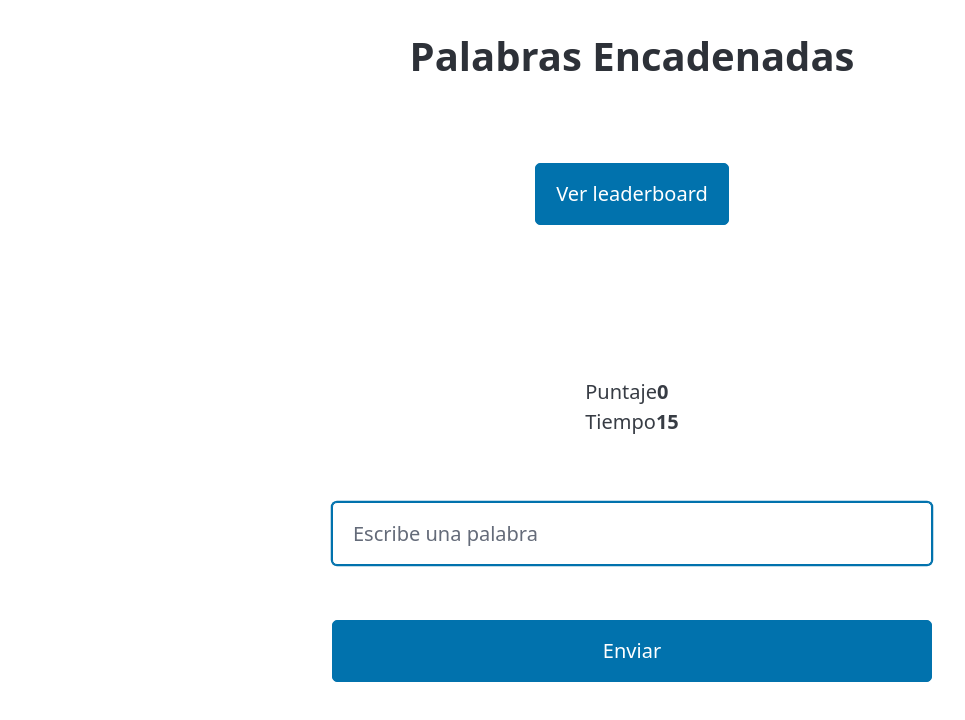
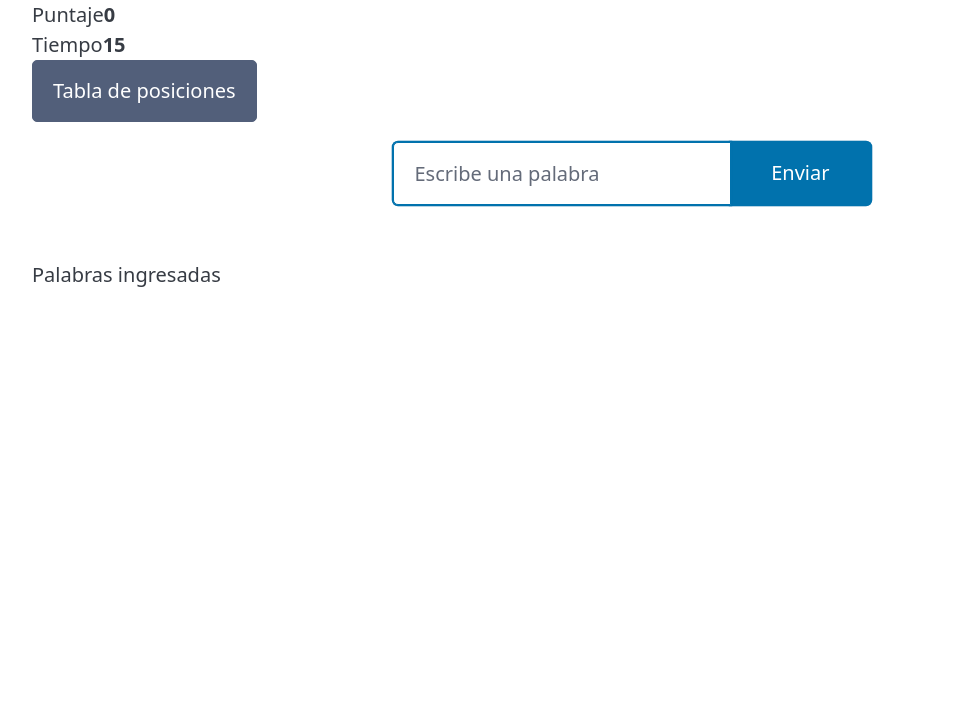
Before and after one commit to leotroche/unq-ui-leonardo-troche-trabajo-final, a React (Vite) app: page / in a window 1280 px wide. Shown: the top 720 px of the page, without its empty margins (8-973 px from the left). Built offline with nearby package versions, Linux system fonts and the light colour scheme.

Commit message:
feat: integrate LeaderboardDialog and enhance WordForm with lastWord display

```diff
--- a/src/App.tsx
+++ b/src/App.tsx
@@ -2,9 +2,10 @@ import { useReducer, useState } from 'react'
 
 import { GameOver } from './components/GameOver'
 import { GameStats } from './components/GameStats'
-import { LeaderboardModal } from './components/LeaderboardModal'
+import { LeaderboardDialog } from './components/LeaderboardDialog'
 import { WordForm } from './components/WordForm'
 import { WordList } from './components/WordList'
+import { useLeaderboard } from './hooks/useLeaderboard'
 import { useTimer } from './hooks/useTimer'
 import { gameReducer, initialState } from './reducers/gameReducer'
 import { checkWordExists } from './services/wordService'
@@ -16,6 +17,8 @@ export function App() {
   const [value, setValue] = useState('')
   const [isLoading, setIsLoading] = useState(false)
   const [isLeaderboardOpen, setIsLeaderboardOpen] = useState(false)
+
+  const { scores, saveScore } = useLeaderboard()
 
   useTimer({
     enabled: game.status === 'PLAYING',
@@ -66,34 +69,59 @@ export function App() {
     setValue('')
   }
 
+  const handleSaveScore = (name: string) => {
+    saveScore({ name, score: game.score, words: game.words.length })
+  }
+
+  const isGameOver = game.status === 'GAME_OVER'
+  const lastWord = game.words[game.words.length - 1]
+
   return (
-    <main className="container">
-      <h1>Palabras Encadenadas</h1>
+    <div className="container layout">
+      <header className="header">
+        <GameStats score={game.score} timeLeft={game.timeLeft} />
 
-      <button onClick={() => setIsLeaderboardOpen(true)}>Ver leaderboard</button>
+        <button
+          type="button"
+          className="secondary"
+          disabled={game.status === 'PLAYING'}
+          onClick={() => setIsLeaderboardOpen(true)}
+        >
+          Tabla de posiciones
+        </button>
+      </header>
 
-      <WordList words={game.words} />
-
-      <GameStats status={game.status} score={game.score} timeLeft={game.timeLeft} />
-
+      <main className="main">
+        {isGameOver ? (
+          <GameOver
+            score={game.score}
+            wordsCount={game.words.length}
+            onRestart={handleRestart}
+            onSaveScore={handleSaveScore}
+          />
+        ) : (
           <WordForm
             value={value}
             error={game.error}
+            lastWord={lastWord}
             isLoading={isLoading}
-        disabled={game.status === 'GAME_OVER'}
+            disabled={isGameOver}
             onChange={handleChange}
             onSubmit={handleSubmit}
           />
+        )}
+      </main>
 
-      {game.status === 'GAME_OVER' && (
-        <GameOver score={game.score} wordsCount={game.words.length} onRestart={handleRestart} />
-      )}
+      <footer className="footer">
+        <p>Palabras ingresadas</p>
+        <WordList words={game.words} />
+      </footer>
 
-      <LeaderboardModal
+      <LeaderboardDialog
         open={isLeaderboardOpen}
-        scores={[]}
         onClose={() => setIsLeaderboardOpen(false)}
+        scores={scores}
       />
-    </main>
+    </div>
   )
 }
--- a/src/components/WordForm.tsx
+++ b/src/components/WordForm.tsx
@@ -5,6 +5,7 @@ import type { GameError } from '../reducers/gameReducer'
 interface WordFormProps {
   value: string
   error: GameError | null
+  lastWord?: string
   isLoading: boolean
   disabled: boolean
   onChange: ChangeEventHandler<HTMLInputElement>
@@ -18,9 +19,22 @@ const errorMessages: Record<GameError, string> = {
   SERVER_ERROR: 'Error de red. Intenta nuevamente.',
 }
 
-export function WordForm({ value, error, isLoading, disabled, onChange, onSubmit }: WordFormProps) {
+export function WordForm({
+  value,
+  error,
+  lastWord,
+  isLoading,
+  disabled,
+  onChange,
+  onSubmit,
+}: WordFormProps) {
+  const isDisabled = disabled || isLoading
+
   return (
-    <form onSubmit={onSubmit} style={{ width: 600 }}>
+    <form onSubmit={onSubmit}>
+      {lastWord && <p>Última palabra: {lastWord}</p>}
+
+      <fieldset role="group">
         <input
           name="word"
           type="text"
@@ -34,16 +48,17 @@ export function WordForm({ value, error, isLoading, disabled, onChange, onSubmit
           spellCheck={false}
           aria-describedby="word-helper"
           aria-invalid={error ? true : undefined}
-        disabled={disabled}
+          disabled={isDisabled}
         />
+
+        <button type="submit" disabled={isDisabled}>
+          {isLoading ? 'Validando...' : 'Enviar'}
+        </button>
+      </fieldset>
 
       <small id="word-helper" style={{ minHeight: '1.5rem' }}>
         {error ? errorMessages[error] : null}
       </small>
-
-      <button type="submit" disabled={disabled || isLoading}>
-        {isLoading ? 'Validando...' : 'Enviar'}
-      </button>
     </form>
   )
 }
```
Lines whose indentation alone changed are shown as unchanged.
